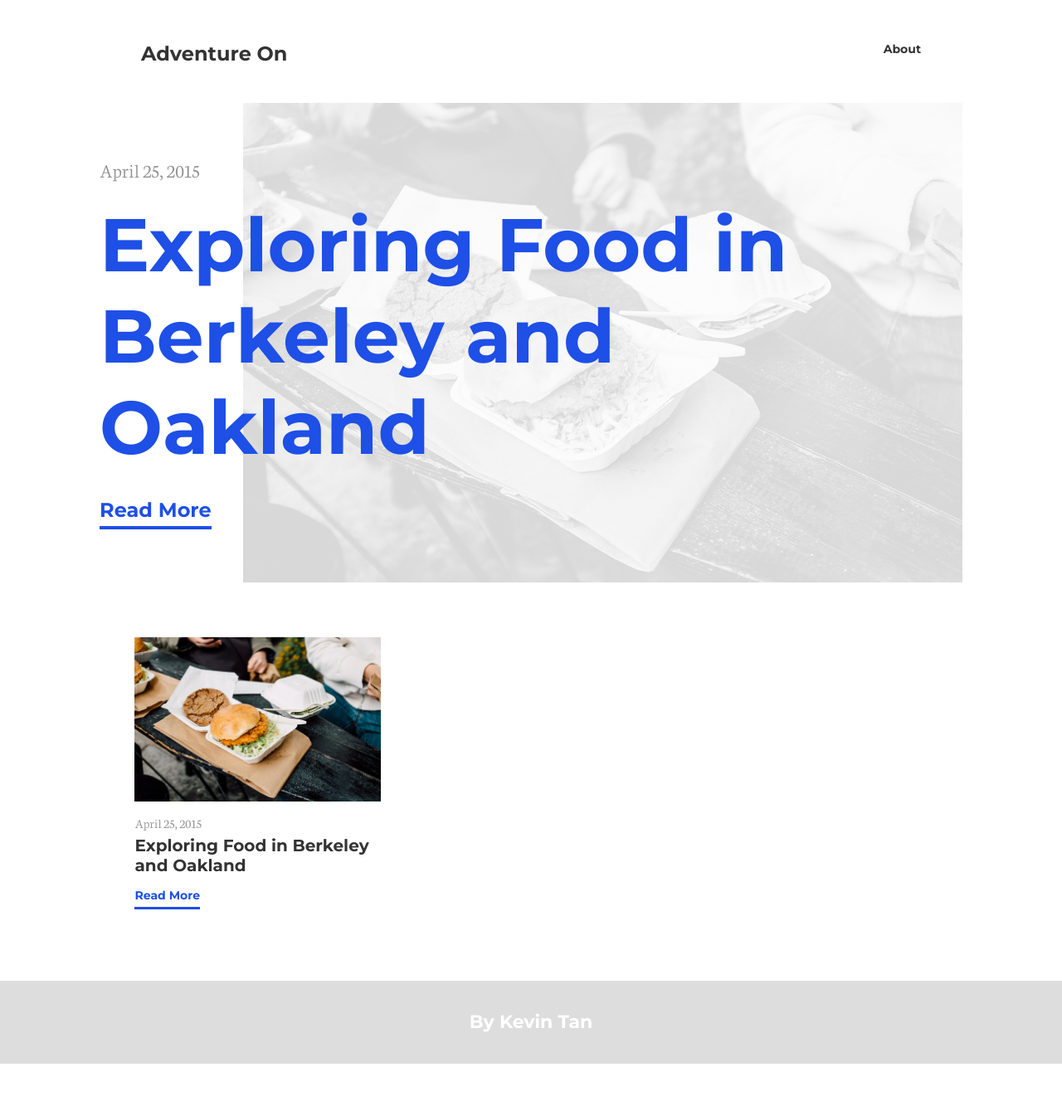
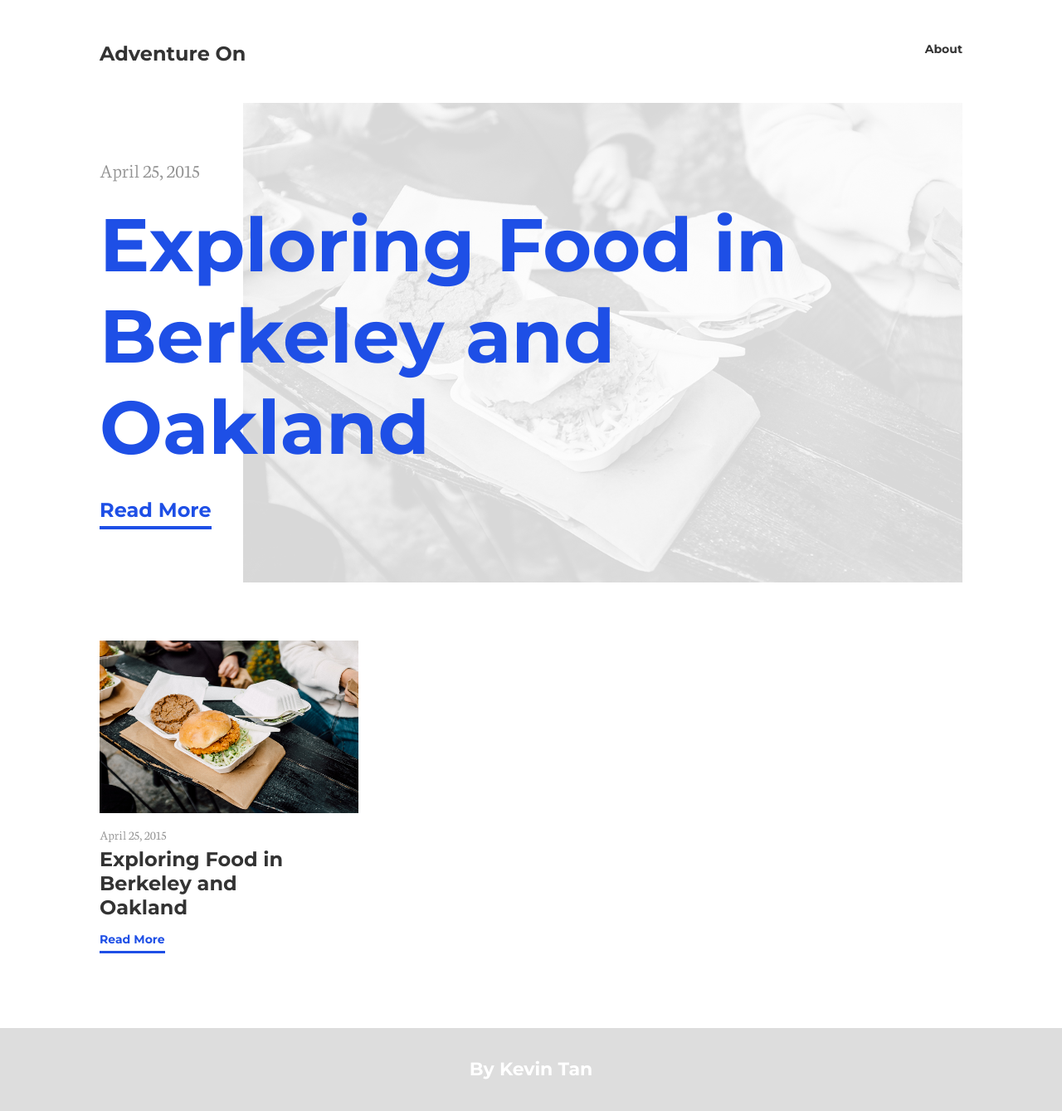
Before and after one commit to thektan/Adventure-On, a Jekyll site: the page built from index.html, in a window 1280 px wide. Shown: the whole page at 83% size. Built offline with Jekyll 4.4.1, drawn with Linux system fonts in a browser that asks for light colours; nearby versions of some CDN libraries; the list of posts is cut into pages by our own code; before the commit the page ends 1282 px from its top, so only the background shows below that.

Commit message:
Layout alignment and masonry grid changes

```diff
--- a/css/main.css
+++ b/css/main.css
@@ -40,6 +40,10 @@
     -moz-transition: all 0.2s ease-in-out;
     -o-transition: all 0.2s ease-in-out;
     transition: all 0.2s ease-in-out;
+}
+
+.masonry-gutter {
+    width: 5%;
 }
 
 /* Buttons
@@ -189,13 +193,13 @@
 #website-title {
     float: left;
     font-size: 24px;
-    padding: 0 50px;
+    padding: 0 0px;
 }
 
 #navigation-button {
     float: right;
     font-size: 14px;
-    padding: 0 50px;
+    padding: 0 0px;
 }
 
 .post-header-container h1 {
@@ -213,7 +217,8 @@
 }
 
 .post-list-item-container h1 {
-    font-size: 20px;
+    font-size: 24px;
+    width: 80%;
 }
 
 .post-list-item-container h3 {
@@ -271,14 +276,13 @@
 }
 
 .post-list-container {
-    overflow: hidden;
-    margin: 50px auto;
-    width: 95%;
+    overflow: visible;
+    margin: 70px auto;
+    width: 100%;
 }
 
 .post-list-item-container {
     width: 30%;
-    margin: 1.667%;
     padding-bottom: 20px;
 }
 
@@ -340,6 +344,10 @@
         padding: 0;
     }
 
+    #website-title      { padding: 0 10%; }
+    #navigation-button  { padding: 0 10%; }
+
+
     .post-header-title-container {
         padding-left: 10%;
     }
@@ -349,7 +357,7 @@
     }
 
     .post-list-container {
-        width: 95%;
+        width: 90%;
     }
 }
 
@@ -370,7 +378,6 @@
 
     .post-list-item-container {
         width: 45%;
-        margin: 2.5%;
     }
 }
 
--- a/index.html
+++ b/index.html
@@ -21,10 +22,13 @@
         </div>
     </div>
 
+    <!-- Post List
+    ––––––––––––––––––––––––––––––––––––––––––––––––––––– -->
     <div class="post-list-container">
 
+        {% for post in paginator.posts %}
+        <div class="masonry-gutter"></div>
 
-        {% for post in paginator.posts %}
         <div class="post-list-item-container transition">
             <a href="{{ post.url | prepend: site.baseurl }}">
                 <img src="{{ post.photo }}" alt="post header image"/>
```
Also changed, not shown: other parts of index.html (+8 -3 lines).
